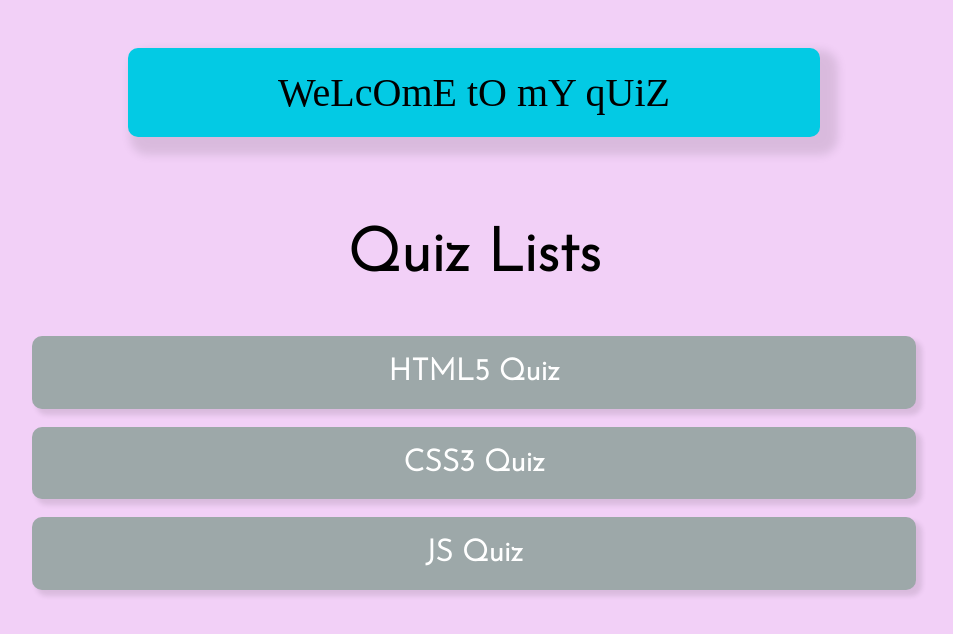
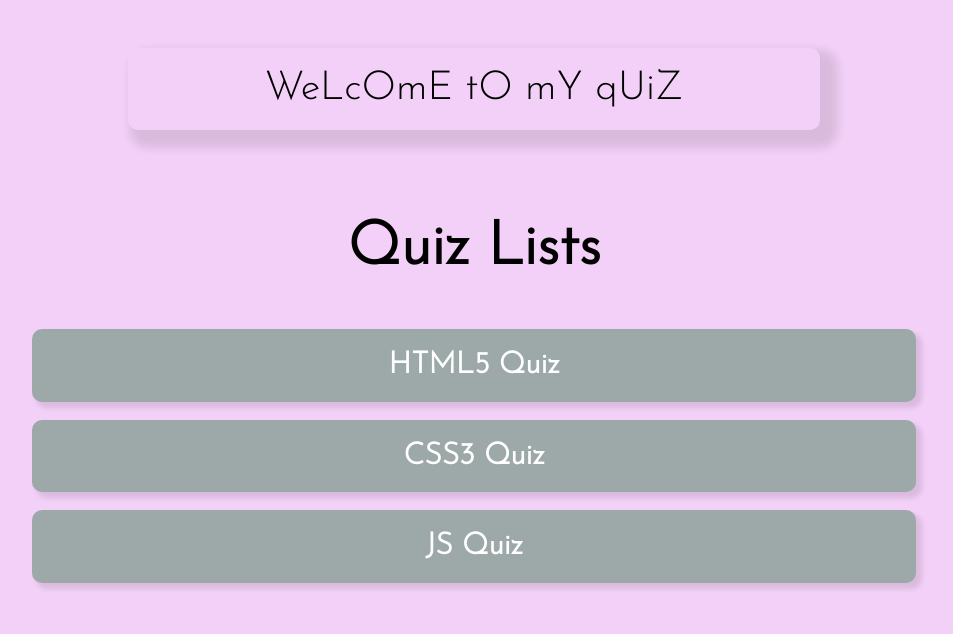
Before and after one commit to Hasnainqari/Quiz-App, a plain HTML site: page quizdetail.html in a window 1280 px wide. Shown: the whole page, without its empty margins (166-1119 px from the left). Drawn offline with Linux system fonts and the light colour scheme.

Commit message:
Updated version

```diff
--- a/quizdetail.css
+++ b/quizdetail.css
@@ -14,17 +14,18 @@ body {
 }
 
 #exam {
+    font-family: Josefin;
     text-align: center;
     border-radius: 10px;
     box-shadow: 10px 10px 10px 8px rgba(0, 0, 0, 0.1);
-    background-color: #03cae4;
+    /* background-color: #a2d8e0; */
     color: #000;
     border: none;
     display: block;
     width: 650px;
     cursor: pointer;
     font-size: 40px;
-    font-family: inherit;
+    /* font-family: inherit; */
     padding: 1.3rem;
 }
 
```
